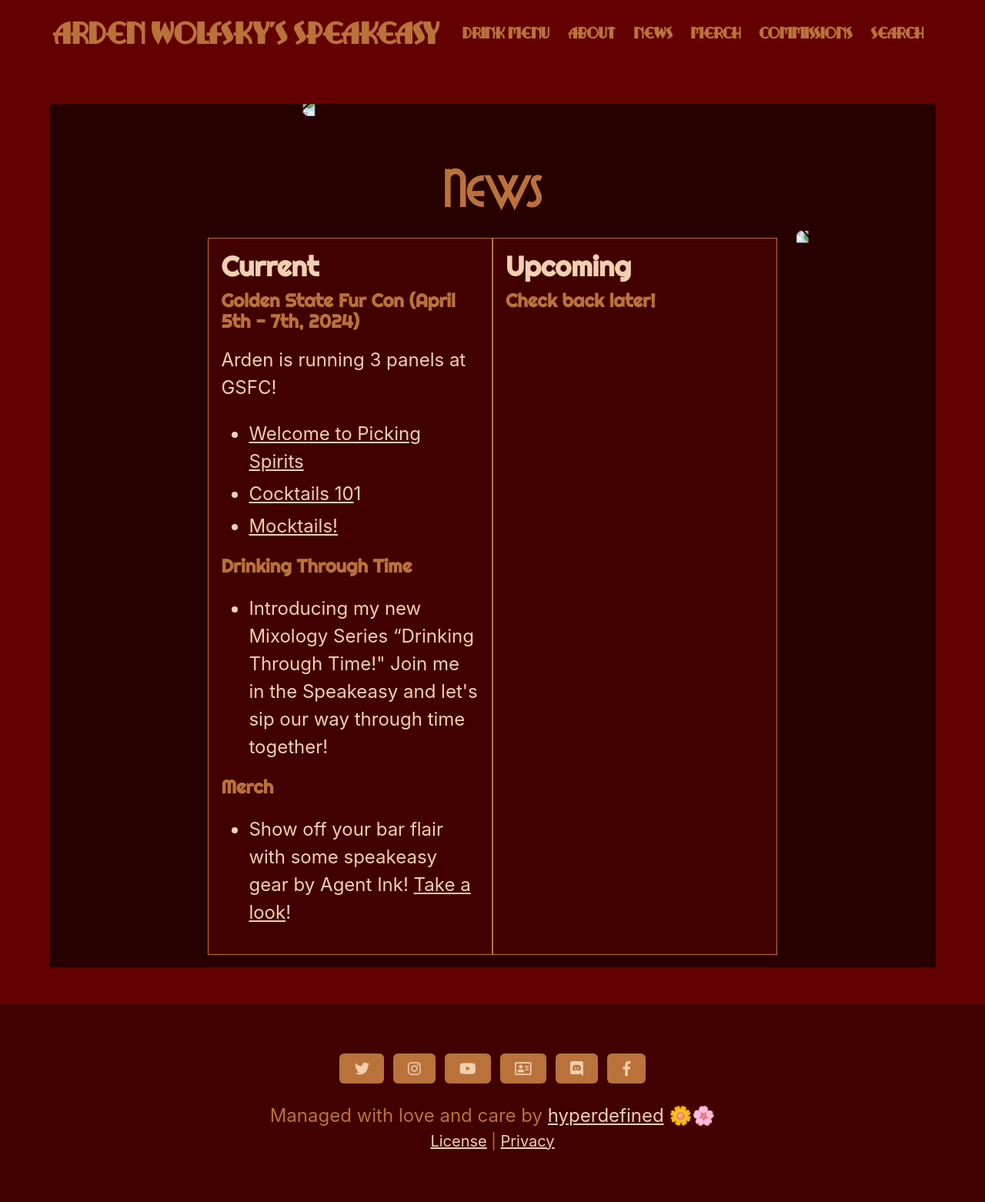
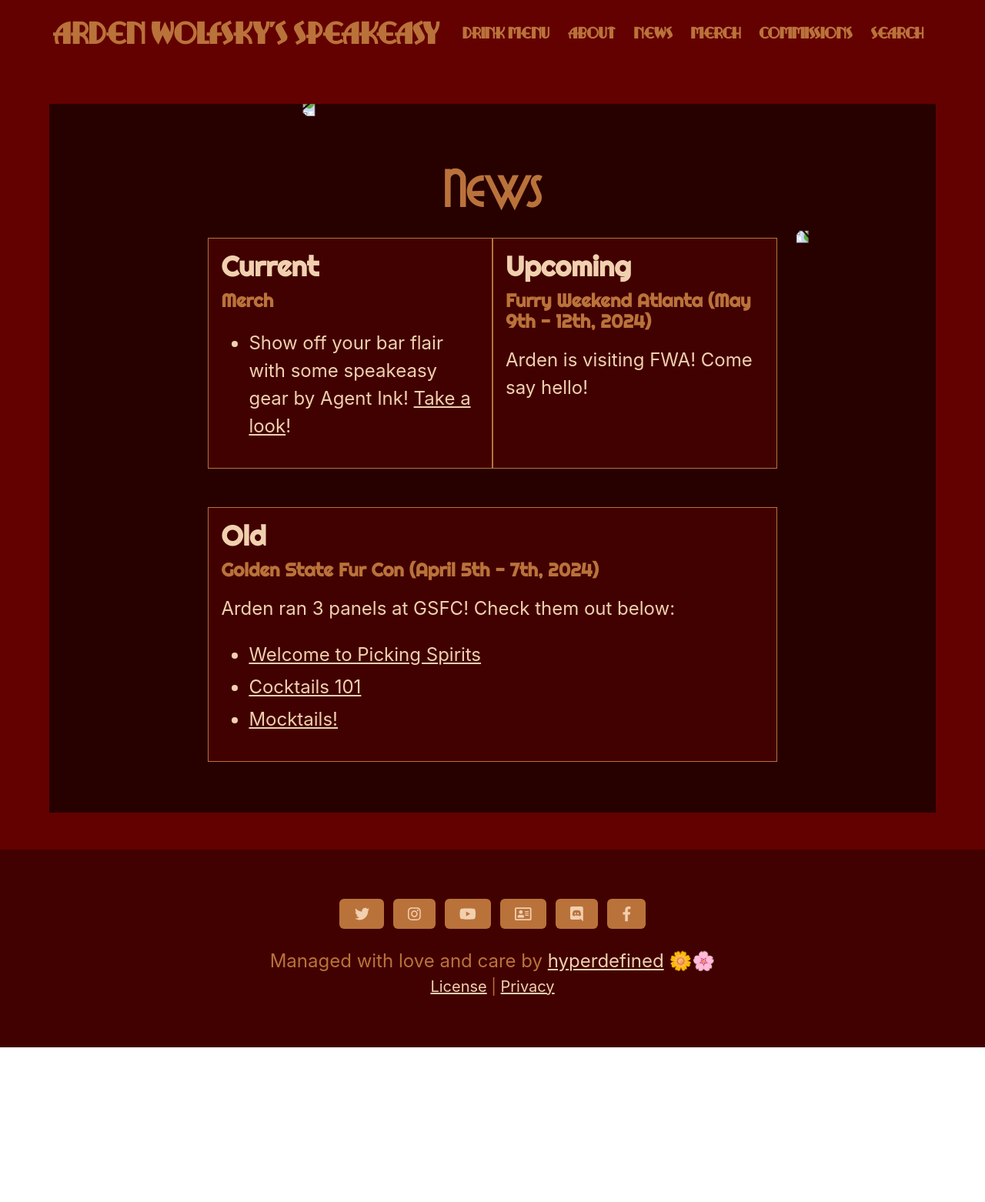
Before and after one commit to ArdenWolfsky/speakeasy, a Jekyll site: the page built from news.html, in a window 1280 px wide. Shown: the whole page at 77% size. Built offline with Jekyll 4.4.1, drawn with Linux system fonts in a browser that asks for light colours; nearby versions of some CDN libraries; after the commit the page ends 1361 px from its top, so only the background shows below that.

Commit message:
updated news section

```diff
--- a/_sass/_custom.scss
+++ b/_sass/_custom.scss
@@ -350,6 +350,7 @@ hr {
     display: flex;
     flex-direction: row;
     justify-content: center;
+    margin-bottom: 50px;
 }
 .news-child {
     display: inline-block;
--- a/news.html
+++ b/news.html
@@ -12,21 +12,6 @@ border: true
             <h3>Current</h3>
         </div>
         <div class="news-entry">
-            <h4>Golden State Fur Con (April 5th - 7th, 2024)</h4>
-            <p>Arden is running 3 panels at GSFC!</p>
-            <ul>
-                <li><a href="https://www.canva.com/design/DAGAcgXpAnM/05lcWB1Z6XkRJHbYqpCm4A/edit">Welcome to Picking Spirits</a></li>
-                <li><a href="https://www.canva.com/design/DAGAjIdKb-0/Ev6WarmGJR7JuHGYXwlEQA/edit">Cocktails 10</a>1</li>
-                <li><a href="https://www.canva.com/design/DAGA2pb9L_Y/0ro6PhZQpvW1dFQ52uaX0g/edit">Mocktails!</a></li>
-            </ul>
-        </div>
-        <div class="news-entry">
-            <h4>Drinking Through Time</h4>
-            <ul>
-                <li>Introducing my new Mixology Series “Drinking Through Time!" Join me in the Speakeasy and let's sip our way through time together!</li>
-            </ul>
-        </div>
-        <div class="news-entry">
             <h4>Merch</h4>
             <ul>
                 <li>Show off your bar flair with some speakeasy gear by Agent Ink! <a href="{{ site.url }}/merch">Take a look</a>!</li>
@@ -37,8 +22,25 @@ border: true
         <div class="news-title">
             <h3>Upcoming</h3>
             <div class="news-entry">
-                <h4>Check back later!</h4>
+                <h4>Furry Weekend Atlanta (May 9th - 12th, 2024)</h4>
+                <p>Arden is visiting FWA! Come say hello!</p>
             </div>
         </div>
     </div>
   </div>
+  <div class='news-wrapper'>
+    <div class='news-child full-width'>
+        <div class="news-title">
+            <h3>Old</h3>
+            <div class="news-entry">
+                <h4>Golden State Fur Con (April 5th - 7th, 2024)</h4>
+                <p>Arden ran 3 panels at GSFC! Check them out below:</p>
+                <ul>
+                    <li><a href="https://www.canva.com/design/DAGAcgXpAnM/05lcWB1Z6XkRJHbYqpCm4A/edit">Welcome to Picking Spirits</a></li>
+                    <li><a href="https://www.canva.com/design/DAGAjIdKb-0/Ev6WarmGJR7JuHGYXwlEQA/edit">Cocktails 101</a></li>
+                    <li><a href="https://www.canva.com/design/DAGA2pb9L_Y/0ro6PhZQpvW1dFQ52uaX0g/edit">Mocktails!</a></li>
+                </ul>
+            </div>
+        </div>
+    </div>
+  </div>
```
Also changed, not shown: _posts/2022-10-19-drink18.md (line endings or trailing spaces), _posts/2024-04-05-drink67.md (line endings or trailing spaces).
